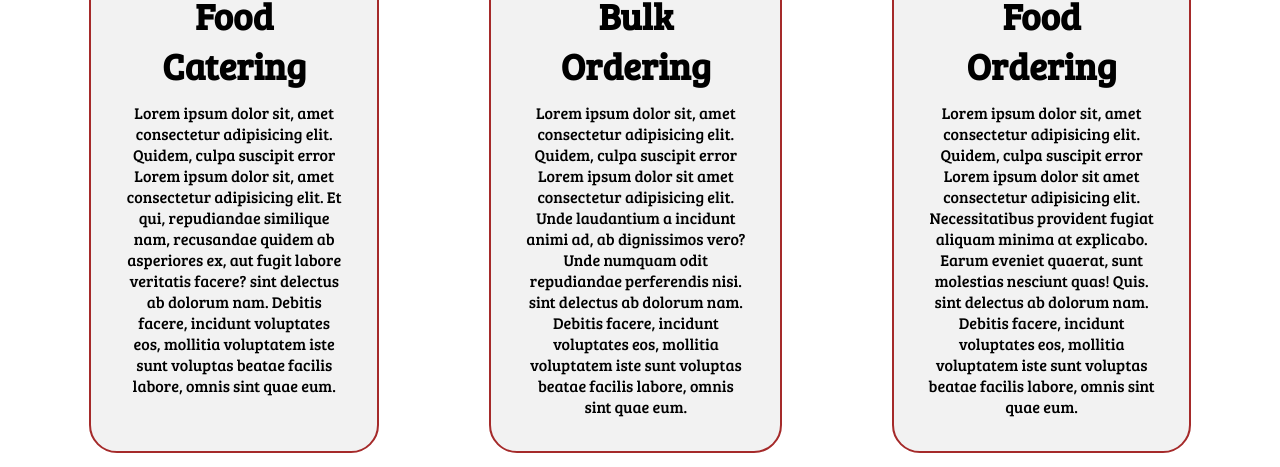
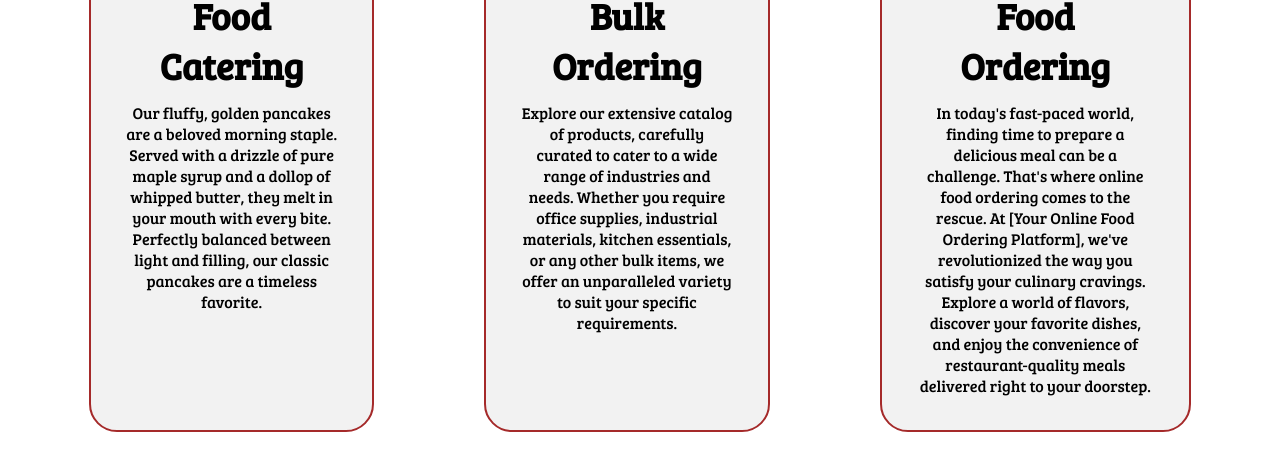
Before and after one commit to fahiz7940/My-Projects-, a plain HTML site: page index.html in a window 1280 px wide. Shown: the part 905-1372 px from the top of the page. Drawn offline with Linux system fonts and the light colour scheme; a web font is replaced by a local one.

Commit message:
Update index.html

```diff
--- a/index.html
+++ b/index.html
@@ -33,27 +33,17 @@
             <div class="box">
                 <img src="img/1.png" alt="">
                 <h2 class="h-secondary center">Food Catering</h2>
-                <p class="center">Lorem ipsum dolor sit, amet consectetur adipisicing elit. Quidem, culpa suscipit error
-                    Lorem ipsum dolor sit, amet consectetur adipisicing elit. Et qui, repudiandae similique nam, recusandae quidem ab asperiores ex, aut fugit labore veritatis facere?
-                    sint delectus ab dolorum nam. Debitis facere, incidunt voluptates eos, mollitia voluptatem iste sunt
-                    voluptas beatae facilis labore, omnis sint quae eum.</p>
+                <p class="center">Our fluffy, golden pancakes are a beloved morning staple. Served with a drizzle of pure maple syrup and a dollop of whipped butter, they melt in your mouth with every bite. Perfectly balanced between light and filling, our classic pancakes are a timeless favorite.</p>
             </div>
             <div class="box">
                 <img src="img/2.png" alt="">
                 <h2 class="h-secondary center">Bulk Ordering</h2>
-                <p class="center">Lorem ipsum dolor sit, amet consectetur adipisicing elit. Quidem, culpa suscipit error
-                    Lorem ipsum dolor sit amet consectetur adipisicing elit. Unde laudantium a incidunt animi ad, ab dignissimos vero? Unde numquam odit repudiandae perferendis nisi.
-
-                    sint delectus ab dolorum nam. Debitis facere, incidunt voluptates eos, mollitia voluptatem iste sunt
-                    voluptas beatae facilis labore, omnis sint quae eum.</p>
+                <p class="center">Explore our extensive catalog of products, carefully curated to cater to a wide range of industries and needs. Whether you require office supplies, industrial materials, kitchen essentials, or any other bulk items, we offer an unparalleled variety to suit your specific requirements.</p>
             </div>
             <div class="box">
                 <img src="img/3.png" alt="">
                 <h2 class="h-secondary center">Food Ordering</h2>
-                <p class="center">Lorem ipsum dolor sit, amet consectetur adipisicing elit. Quidem, culpa suscipit error
-                    Lorem ipsum dolor sit amet consectetur adipisicing elit. Necessitatibus provident fugiat aliquam minima at explicabo. Earum eveniet quaerat, sunt molestias nesciunt quas! Quis.
-                    sint delectus ab dolorum nam. Debitis facere, incidunt voluptates eos, mollitia voluptatem iste sunt
-                    voluptas beatae facilis labore, omnis sint quae eum.</p>
+                <p class="center">In today's fast-paced world, finding time to prepare a delicious meal can be a challenge. That's where online food ordering comes to the rescue. At [Your Online Food Ordering Platform], we've revolutionized the way you satisfy your culinary cravings. Explore a world of flavors, discover your favorite dishes, and enjoy the convenience of restaurant-quality meals delivered right to your doorstep.</p>
             </div>
         </div>
     </section>
```
